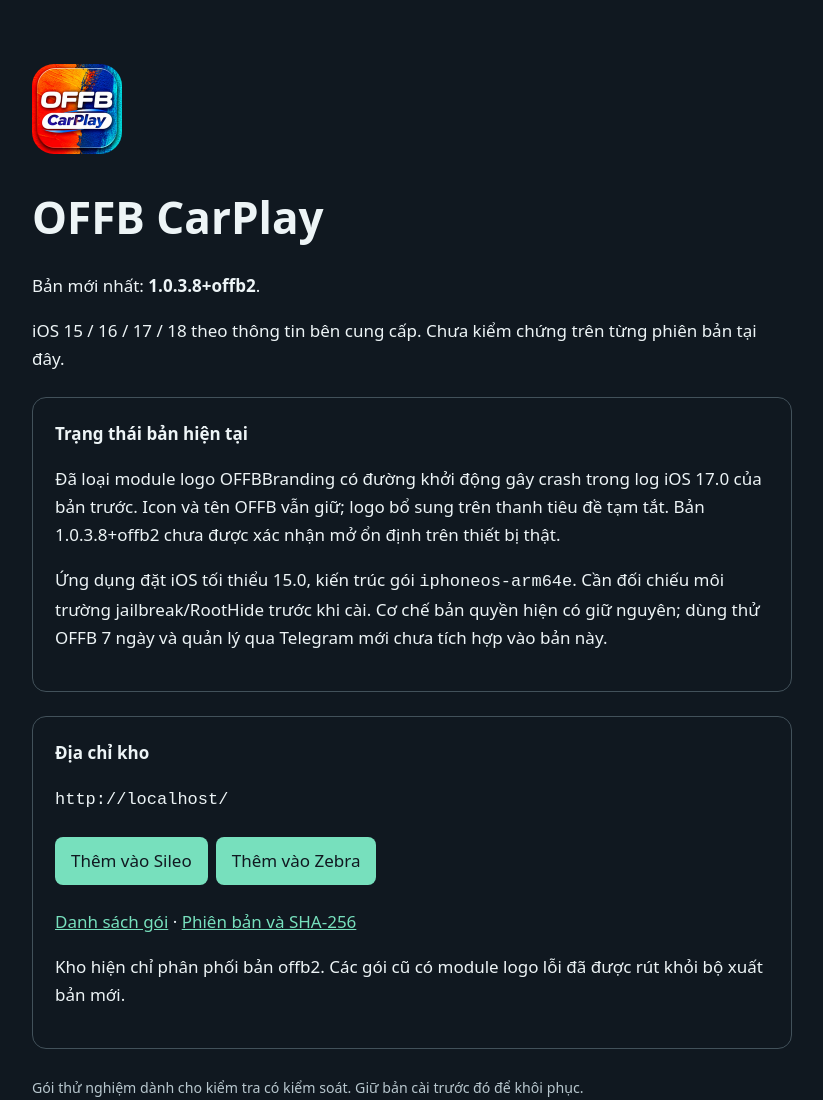
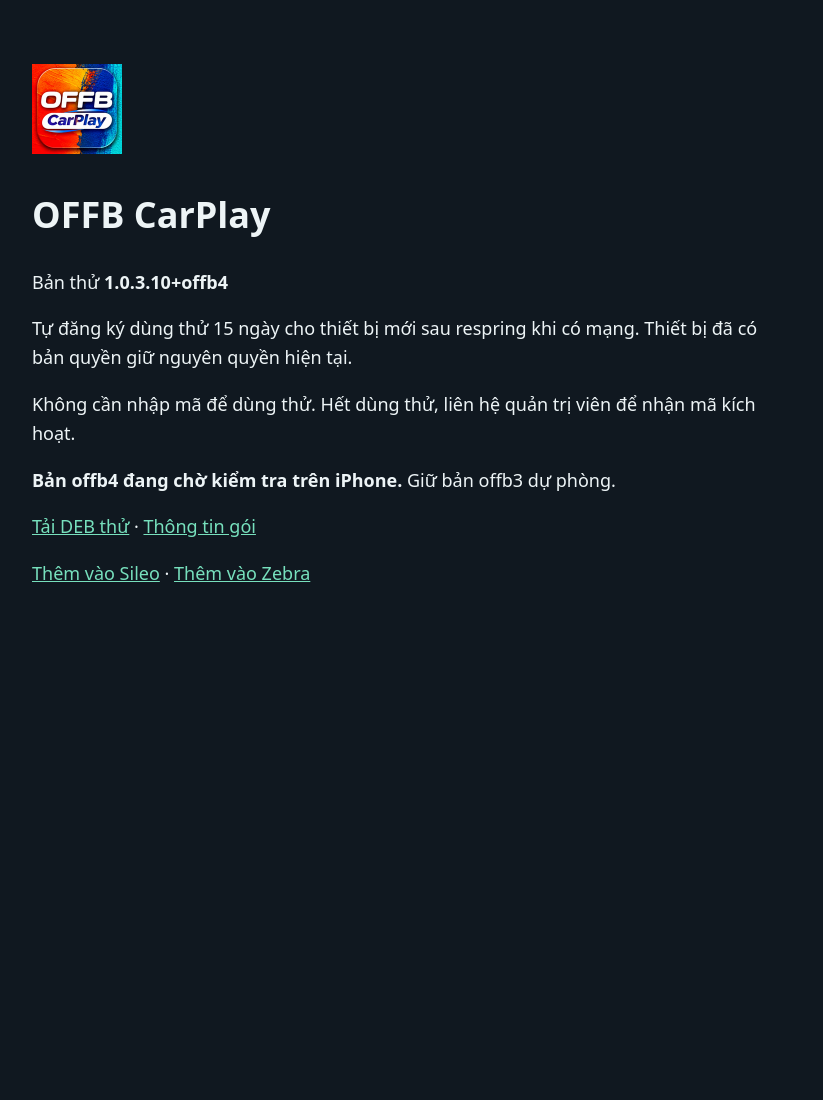
Before and after one commit to offb-carplay/offb-carplay.github.io, a plain HTML site: page index.html in a window 1280 px wide. Shown: the whole page, without its empty margins (228-1051 px from the left). After the commit the page ends 800 px from the top, so only its background shows below. Drawn offline with Linux system fonts and the light colour scheme.

Commit message:
Add files via upload

```diff
--- a/index.html
+++ b/index.html
@@ -1,33 +1 @@
-<!doctype html>
-<html lang="vi">
-<meta charset="utf-8">
-<meta name="viewport" content="width=device-width,initial-scale=1">
-<title>OFFB CarPlay — Kho thử nghiệm</title>
-<style>
-body{font:17px/1.65 system-ui,sans-serif;background:#101820;color:#edf4f6;max-width:760px;margin:64px auto;padding:0 24px}h1{font-size:44px;line-height:1.15}a{color:#77e0bd}code{word-break:break-all}section{border:1px solid #42515a;border-radius:14px;padding:22px;margin:24px 0}.button{display:inline-block;background:#77e0bd;color:#101820;text-decoration:none;padding:10px 16px;border-radius:8px;margin:6px 8px 6px 0}small{color:#b8c7ce}img{border-radius:22px}
-</style>
-<main>
-<img src="CydiaIcon.png" width="90" height="90" alt="Logo OFFB">
-<h1>OFFB CarPlay</h1>
-<p>Bản mới nhất: <strong>1.0.3.8+offb2</strong>.</p>
-<p>iOS 15 / 16 / 17 / 18 theo thông tin bên cung cấp. Chưa kiểm chứng trên từng phiên bản tại đây.</p>
-<section>
-<strong>Trạng thái bản hiện tại</strong>
-<p>Đã loại module logo OFFBBranding có đường khởi động gây crash trong log iOS 17.0 của bản trước. Icon và tên OFFB vẫn giữ; logo bổ sung trên thanh tiêu đề tạm tắt. Bản 1.0.3.8+offb2 chưa được xác nhận mở ổn định trên thiết bị thật.</p>
-<p>Ứng dụng đặt iOS tối thiểu 15.0, kiến trúc gói <code>iphoneos-arm64e</code>. Cần đối chiếu môi trường jailbreak/RootHide trước khi cài. Cơ chế bản quyền hiện có giữ nguyên; dùng thử OFFB 7 ngày và quản lý qua Telegram mới chưa tích hợp vào bản này.</p>
-</section>
-<section>
-<strong>Địa chỉ kho</strong><p><code id="url">Đang xác định…</code></p>
-<a class="button" id="sileo">Thêm vào Sileo</a><a class="button" id="zebra">Thêm vào Zebra</a>
-<p><a href="Packages">Danh sách gói</a> · <a href="packages-report.json">Phiên bản và SHA-256</a></p>
-<p>Kho hiện chỉ phân phối bản offb2. Các gói cũ có module logo lỗi đã được rút khỏi bộ xuất bản mới.</p>
-</section>
-<small>Gói thử nghiệm dành cho kiểm tra có kiểm soát. Giữ bản cài trước đó để khôi phục.</small>
-</main>
-<script>
-const base=new URL('./',location.href).href;
-document.getElementById('url').textContent=base;
-document.getElementById('sileo').href='sileo://source/'+base;
-document.getElementById('zebra').href='zbra://sources/add/'+base;
-</script>
-</html>
+<!doctype html><html lang="vi"><meta charset="utf-8"><meta name="viewport" content="width=device-width,initial-scale=1"><title>OFFB CarPlay — dùng thử 15 ngày</title><style>body{font:18px/1.6 system-ui;max-width:760px;margin:40px auto;padding:24px;background:#101820;color:#edf4f6}a{color:#77e0bd}code{overflow-wrap:anywhere}</style><main><img src="CydiaIcon.png" width="90" height="90" alt="OFFB"><h1>OFFB CarPlay</h1><p>Bản thử <strong>1.0.3.10+offb4</strong></p><p>Tự đăng ký dùng thử 15 ngày cho thiết bị mới sau respring khi có mạng. Thiết bị đã có bản quyền giữ nguyên quyền hiện tại.</p><p>Không cần nhập mã để dùng thử. Hết dùng thử, liên hệ quản trị viên để nhận mã kích hoạt.</p><p><strong>Bản offb4 đang chờ kiểm tra trên iPhone.</strong> Giữ bản offb3 dự phòng.</p><p><a href="debs/OFFB-CarPlay_1.0.3.10+offb4_Trial15_RootHide_TEST.deb">Tải DEB thử</a> · <a href="Packages">Thông tin gói</a></p><p><a id="sileo">Thêm vào Sileo</a> · <a id="zebra">Thêm vào Zebra</a></p></main><script>const b=new URL('./',location.href).href;document.querySelector('#sileo').href='sileo://source/'+b;document.querySelector('#zebra').href='zbra://sources/add/'+b;</script></html>
```
Also changed, not shown: packages-report.json (+4 -4 lines), release-policy.json (+7 -2 lines), 6 other files.
